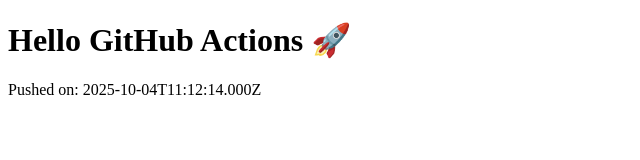
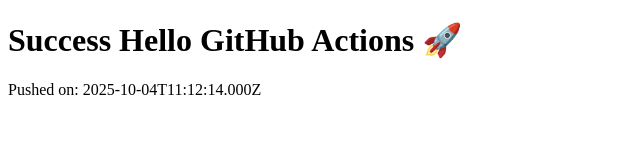
Before and after one commit to Maroshi262/github-actions-cicd-sample, a plain HTML site: page index.html in a window 1280 px wide. Shown: the whole page, without its empty margins (0-640 px from the left). Drawn offline with Linux system fonts and the light colour scheme.

Commit message:
cicdpipe

```diff
--- a/index.html
+++ b/index.html
@@ -5,7 +5,7 @@
     <title>Hello CI/CD</title>
   </head>
   <body>
-    <h1>Hello GitHub Actions 🚀</h1>
+    <h1>Success Hello GitHub Actions 🚀</h1>
     <p>Pushed on: <span id="ts"></span></p>
     <script>
       document.getElementById("ts").textContent = new Date().toISOString();
```
Also changed, not shown: 1 other file.
